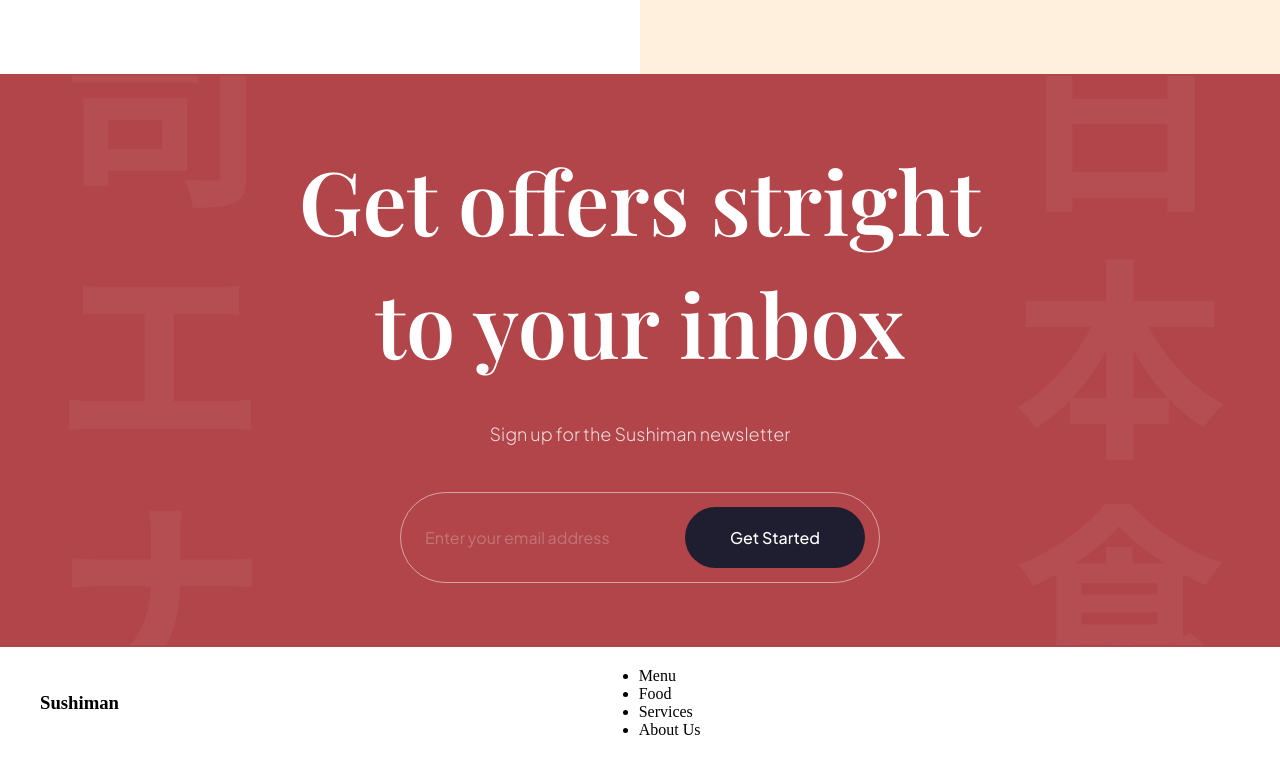
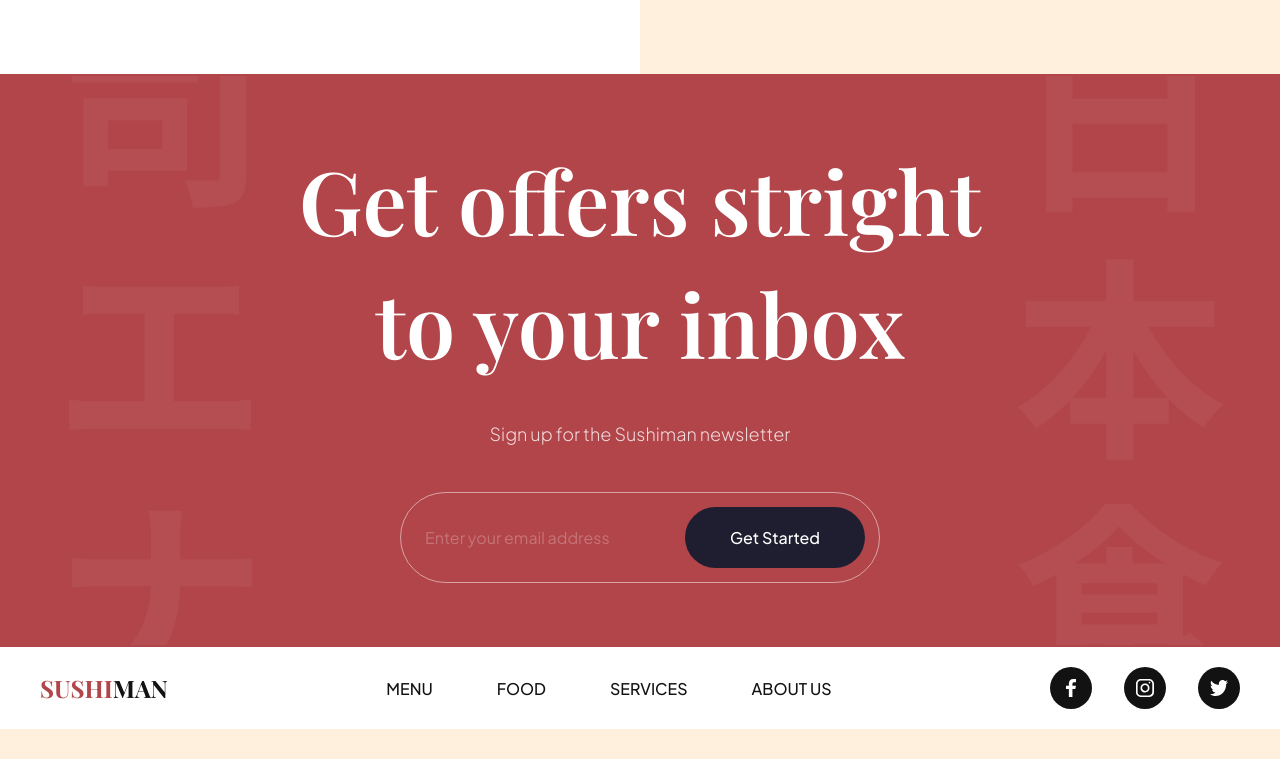
Before and after one commit to kalanaveen/modernweb, a website built with Vite: page index.html in a window 1280 px wide. Shown: the part 3624-4383 px from the top of the page. After the commit the page ends 4353 px from the top, so only its background shows below. Built offline with nearby package versions, Linux system fonts and the light colour scheme.

Commit message:
footer added

```diff
--- a/css/sections/footer.css
+++ b/css/sections/footer.css
@@ -2,9 +2,47 @@
     width: 100%;
     padding: 20px 40px;
     background: var(--color-white);
-
     flex-wrap: wrap;
     gap: 20px;
-
     overflow: hidden;
-  }
+}
+.footer__logo {
+    font-size: 24px;
+    font-weight: bold;
+    font-family: var(--playfair-display);
+    text-transform: uppercase;
+    color: var(--secondary-color);
+    cursor: pointer;
+}
+.footer__logo span {
+    color: var(--primary-color)
+}
+.footer ul {
+    list-style: none;
+    display: flex;
+    flex-wrap: wrap;
+    flex-direction: row;
+    gap: 64px;
+}
+.footer ul:last-child {
+    gap: 32px;
+}
+.footer__nav li {
+    font-size: 16px;
+    font-weight: 500;
+    font-family: var(--plus-jakarta-sans);
+    text-transform: uppercase;
+    color: var(--secondary-color);
+    cursor: pointer;
+}
+.footer__social li {
+    width: 42px;
+    height: 42px;
+    background-color: var(--secondary-color);
+    border-radius: 100%;
+}
+.footer__social li img {
+    width: 45%;
+    height: 45%;
+    object-fit: contain;
+}
```
